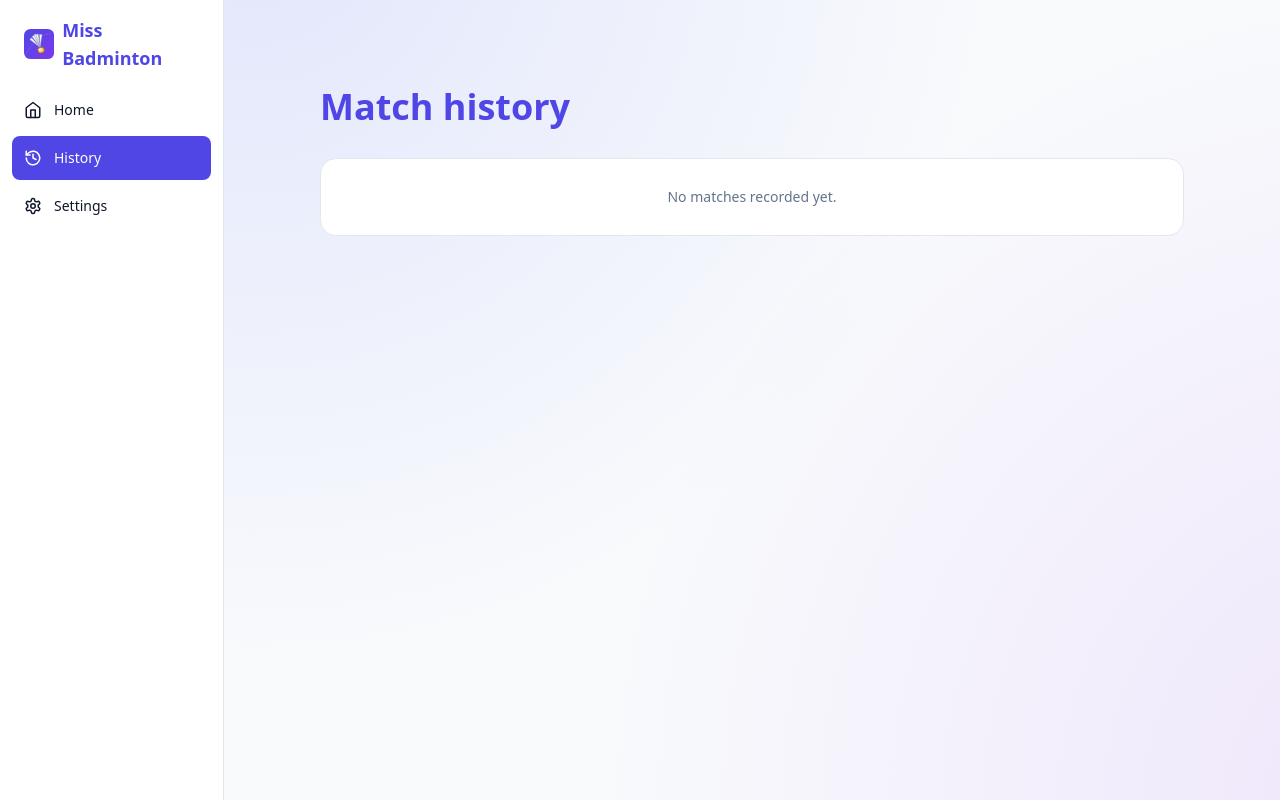
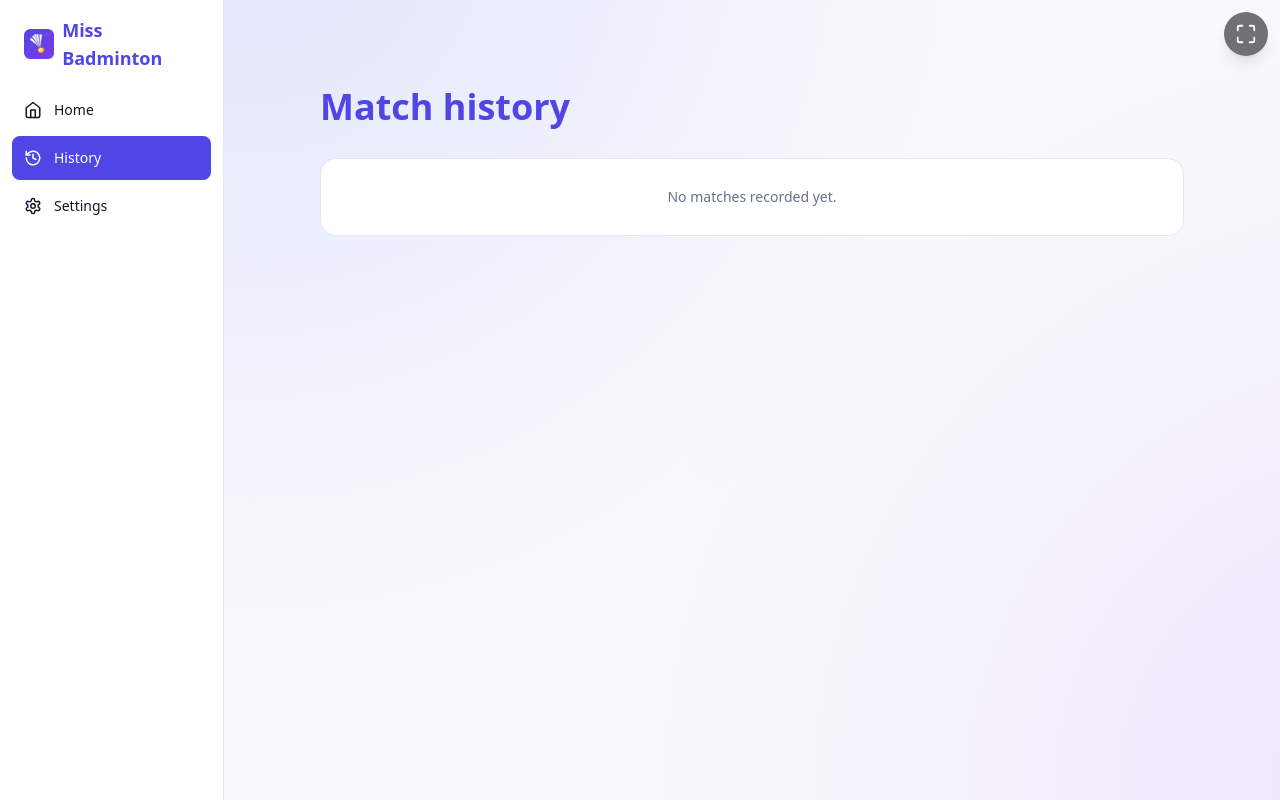
Before and after one commit to mister-guiiug/miss-badminton, a React (Vite) app: page /historique in a window 1280 px wide. Built offline with nearby package versions, Linux system fonts and the light colour scheme.

Commit message:
feat(FullscreenToggle): add fullscreen toggle button and related icons for improved user experience

```diff
--- a/src/i18n/messages.ts
+++ b/src/i18n/messages.ts
@@ -27,6 +27,8 @@ export interface Messages {
     menuLabel: string;
     forceLandscape: string;
     forcePortrait: string;
+    enterFullscreen: string;
+    exitFullscreen: string;
   };
   documentTitle: {
     home: string;
@@ -230,6 +232,8 @@ const fr: Messages = {
     menuLabel: 'Menu de navigation',
     forceLandscape: 'Forcer le mode paysage',
     forcePortrait: 'Forcer le mode portrait',
+    enterFullscreen: 'Passer en plein écran',
+    exitFullscreen: 'Quitter le plein écran',
   },
   documentTitle: {
     home: 'Miss Badminton',
@@ -437,6 +441,8 @@ const en: Messages = {
     menuLabel: 'Navigation menu',
     forceLandscape: 'Force landscape mode',
     forcePortrait: 'Force portrait mode',
+    enterFullscreen: 'Enter fullscreen',
+    exitFullscreen: 'Exit fullscreen',
   },
   documentTitle: {
     home: 'Miss Badminton',
@@ -641,6 +647,8 @@ const es: Messages = {
     menuLabel: 'Menú de navegación',
     forceLandscape: 'Forzar modo paisaje',
     forcePortrait: 'Forzar modo retrato',
+    enterFullscreen: 'Pantalla completa',
+    exitFullscreen: 'Salir de pantalla completa',
   },
   documentTitle: {
     home: 'Miss Badminton',
--- /dev/null
+++ b/src/react/components/FullscreenToggle.tsx
@@ -0,0 +1,62 @@
+import { useEffect, useState } from 'react';
+import { useI18n } from '../../i18n/useI18n';
+import { MaximizeIcon, MinimizeIcon } from './icons';
+
+function isFullscreenSupported(): boolean {
+  if (typeof document === 'undefined') return false;
+  return typeof document.documentElement.requestFullscreen === 'function';
+}
+
+/**
+ * Bouton flottant — bascule l'application en plein écran natif et inversement.
+ * Sur desktop l'icône reste visible aussi (utile pour les écrans tactiles
+ * type Surface). Masqué si l'API Fullscreen n'est pas disponible.
+ */
+export function FullscreenToggle() {
+  const { t } = useI18n();
+  const [supported] = useState<boolean>(() => isFullscreenSupported());
+  const [isFullscreen, setIsFullscreen] = useState<boolean>(
+    () => typeof document !== 'undefined' && !!document.fullscreenElement
+  );
+
+  useEffect(() => {
+    if (typeof document === 'undefined') return;
+    const refresh = () => setIsFullscreen(!!document.fullscreenElement);
+    document.addEventListener('fullscreenchange', refresh);
+    return () => document.removeEventListener('fullscreenchange', refresh);
+  }, []);
+
+  if (!supported) return null;
+
+  const label = isFullscreen
+    ? t('nav.exitFullscreen')
+    : t('nav.enterFullscreen');
+
+  const handleClick = async () => {
+    try {
+      if (document.fullscreenElement) {
+        await document.exitFullscreen().catch(() => undefined);
+      } else {
+        await document.documentElement
+          .requestFullscreen()
+          .catch(() => undefined);
+      }
+    } catch {
+      /* refusé par le navigateur — silence */
+    }
+  };
+
+  return (
+    <button
+      type="button"
+      onClick={handleClick}
+      aria-label={label}
+      aria-pressed={isFullscreen}
+      title={label}
+      className="fixed right-safe-3 top-safe-3 z-30 flex touch-target items-center justify-center rounded-full text-white shadow-lg backdrop-blur-md transition-transform hover:scale-105 active:scale-95"
+      style={{ background: 'rgba(0,0,0,0.55)' }}
+    >
+      {isFullscreen ? <MinimizeIcon size={22} /> : <MaximizeIcon size={22} />}
+    </button>
+  );
+}
--- a/src/react/components/OrientationToggle.tsx
+++ b/src/react/components/OrientationToggle.tsx
@@ -4,7 +4,11 @@ import { ScreenLandscapeIcon, ScreenPortraitIcon } from './icons';
 
 interface OrientationLock {
   lock?: (
-    orientation: 'landscape' | 'portrait' | 'landscape-primary' | 'portrait-primary'
+    orientation:
+      | 'landscape'
+      | 'portrait'
+      | 'landscape-primary'
+      | 'portrait-primary'
   ) => Promise<void>;
 }
 
@@ -17,10 +21,11 @@ function isOrientationLockSupported(): boolean {
 }
 
 /**
- * Bouton flottant en haut à droite — bascule entre orientation paysage et
- * portrait via Screen Orientation API (nécessite le plein écran sur la
- * plupart des navigateurs). Sur desktop ou si l'API n'est pas dispo, le
- * bouton est masqué.
+ * Bouton flottant — bascule entre orientation paysage et portrait via
+ * Screen Orientation API (nécessite le plein écran sur la plupart des
+ * navigateurs ; utiliser le bouton plein écran d'abord). Masqué sur
+ * desktop ou si l'API n'est pas disponible. Positionné juste à gauche
+ * du bouton plein écran.
  */
 export function OrientationToggle() {
   const { t } = useI18n();
@@ -41,14 +46,13 @@ export function OrientationToggle() {
 
   if (!supported) return null;
 
-  const target: 'landscape' | 'portrait' = isPortrait ? 'landscape' : 'portrait';
+  const target: 'landscape' | 'portrait' = isPortrait
+    ? 'landscape'
+    : 'portrait';
   const label = isPortrait ? t('nav.forceLandscape') : t('nav.forcePortrait');
 
   const handleClick = async () => {
     try {
-      if (!document.fullscreenElement) {
-        await document.documentElement.requestFullscreen().catch(() => undefined);
-      }
       const orientation = screen.orientation as ScreenOrientation &
         OrientationLock;
       if (orientation?.lock) {
@@ -65,8 +69,13 @@ export function OrientationToggle() {
       onClick={handleClick}
       aria-label={label}
       title={label}
-      className="fixed right-safe-3 top-safe-3 z-30 flex touch-target items-center justify-center rounded-full text-white shadow-lg backdrop-blur-md transition-transform hover:scale-105 active:scale-95 lg:hidden"
-      style={{ background: 'rgba(0,0,0,0.55)' }}
+      className="fixed top-safe-3 z-30 flex touch-target items-center justify-center rounded-full text-white shadow-lg backdrop-blur-md transition-transform hover:scale-105 active:scale-95 lg:hidden"
+      style={{
+        background: 'rgba(0,0,0,0.55)',
+        // Décalé à gauche du bouton plein écran : safe-inset + 0.75rem (right-safe-3)
+        // + 2.75rem (largeur touch-target) + 0.5rem (gap) = inset + 4rem.
+        right: 'calc(max(env(safe-area-inset-right, 0px), 0px) + 4rem)',
+      }}
     >
       {isPortrait ? (
         <ScreenLandscapeIcon size={22} />
--- a/src/react/components/icons.tsx
+++ b/src/react/components/icons.tsx
@@ -195,6 +195,28 @@ export const ScreenLandscapeIcon = makeIcon(
   'ScreenLandscapeIcon'
 );
 
+/** Quatre coins divergents — "passer en plein écran" */
+export const MaximizeIcon = makeIcon(
+  <>
+    <path d="M8 3H5a2 2 0 0 0-2 2v3" />
+    <path d="M21 8V5a2 2 0 0 0-2-2h-3" />
+    <path d="M3 16v3a2 2 0 0 0 2 2h3" />
+    <path d="M16 21h3a2 2 0 0 0 2-2v-3" />
+  </>,
+  'MaximizeIcon'
+);
+
+/** Quatre coins convergents — "quitter le plein écran" */
+export const MinimizeIcon = makeIcon(
+  <>
+    <path d="M8 3v3a2 2 0 0 1-2 2H3" />
+    <path d="M21 8h-3a2 2 0 0 1-2-2V3" />
+    <path d="M3 16h3a2 2 0 0 1 2 2v3" />
+    <path d="M16 21v-3a2 2 0 0 1 2-2h3" />
+  </>,
+  'MinimizeIcon'
+);
+
 export const PlayIcon = makeIcon(
   <polygon points="6 3 20 12 6 21 6 3" />,
   'PlayIcon'
--- a/src/react/components/layout/Shell.tsx
+++ b/src/react/components/layout/Shell.tsx
@@ -4,6 +4,7 @@ import { NavDrawer } from './NavDrawer';
 import { PersistentSidebar } from './PersistentSidebar';
 import { OfflineIndicator } from '../OfflineIndicator';
 import { OrientationToggle } from '../OrientationToggle';
+import { FullscreenToggle } from '../FullscreenToggle';
 import { MenuIcon } from '../icons';
 
 interface ShellProps {
@@ -27,6 +28,7 @@ export function Shell({ children }: ShellProps) {
         <MenuIcon size={22} />
       </button>
       <OrientationToggle />
+      <FullscreenToggle />
       <main className="min-w-0 flex-1">{children}</main>
       <OfflineIndicator />
       {drawerOpen && <NavDrawer onClose={() => setDrawerOpen(false)} />}
```
